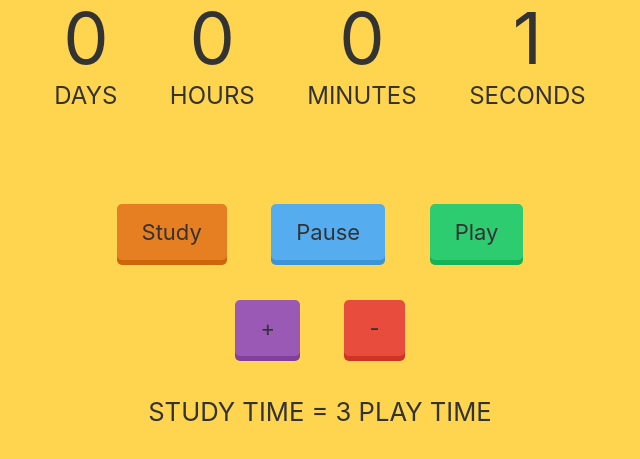
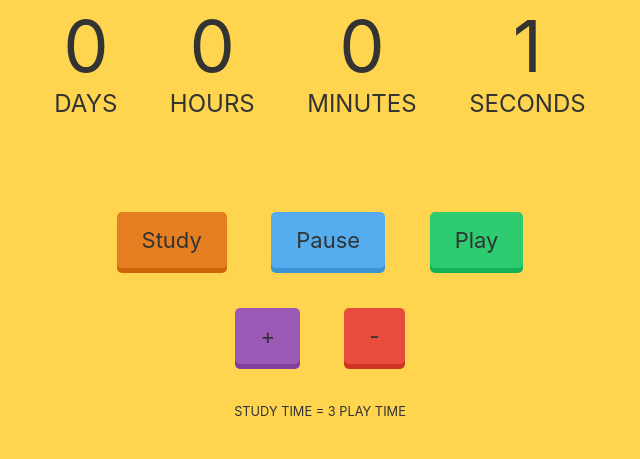
Before and after one commit to huyminh1115/ControlTime, a plain HTML site: page index.html in a window 1280 px wide. Shown: the part 221-680 px from the top of the page, without its empty margins (320-960 px from the left). Drawn offline with Linux system fonts and the light colour scheme.

Commit message:
Update index.html

```diff
--- a/index.html
+++ b/index.html
@@ -27,7 +27,7 @@
         </div>
         <a onclick="Increase()" href="#" class="btn purple">+  </a>
         <a onclick="Decrease()" href="#" class="btn red">-  </a>
-        <p id = "difference" style="font-size:2vw"></p>
+        <p id = "difference" style="font-size:1vw"></p>
         <script>UpdateDifference()</script>
       </div>
 </body>
```
